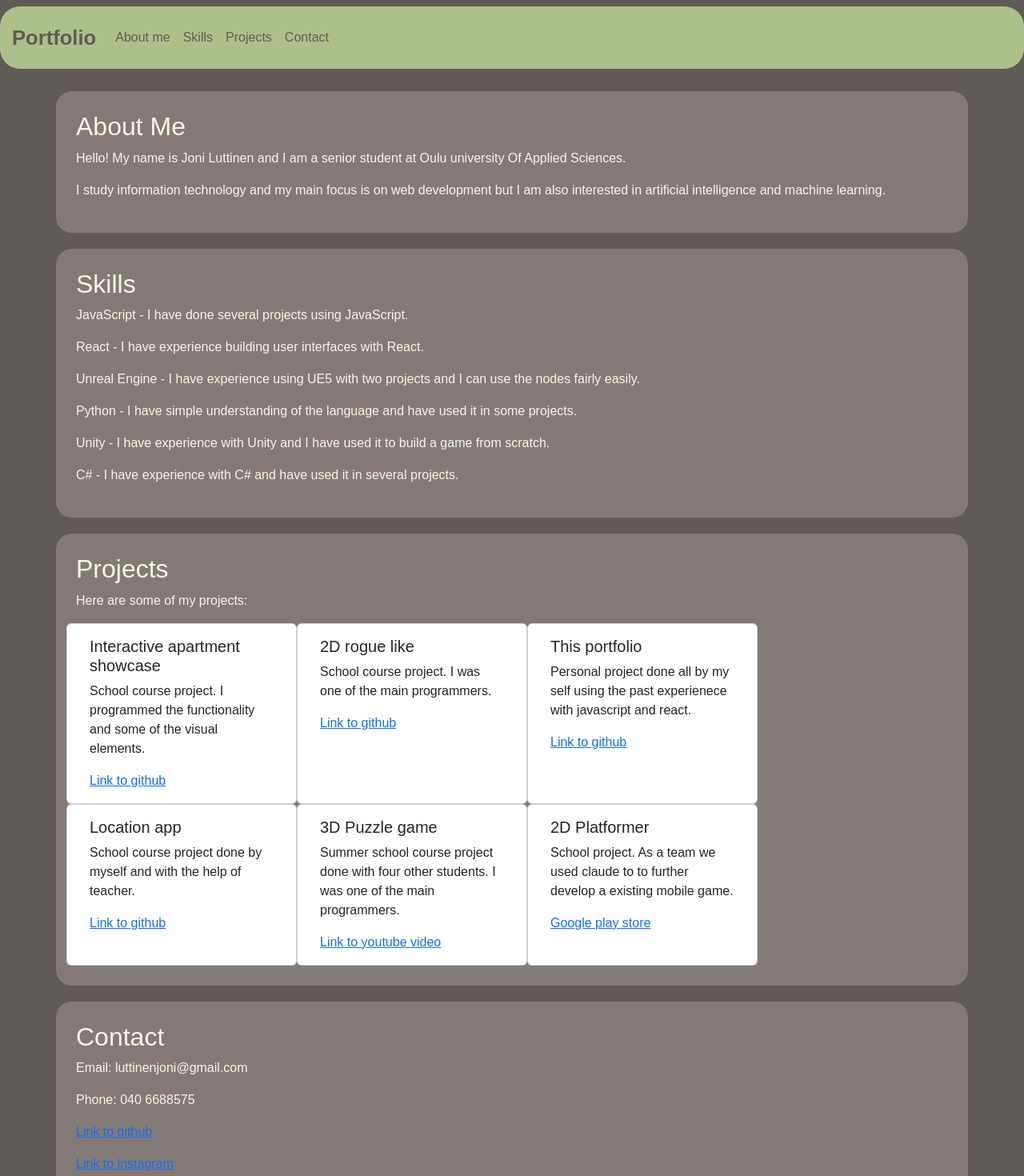
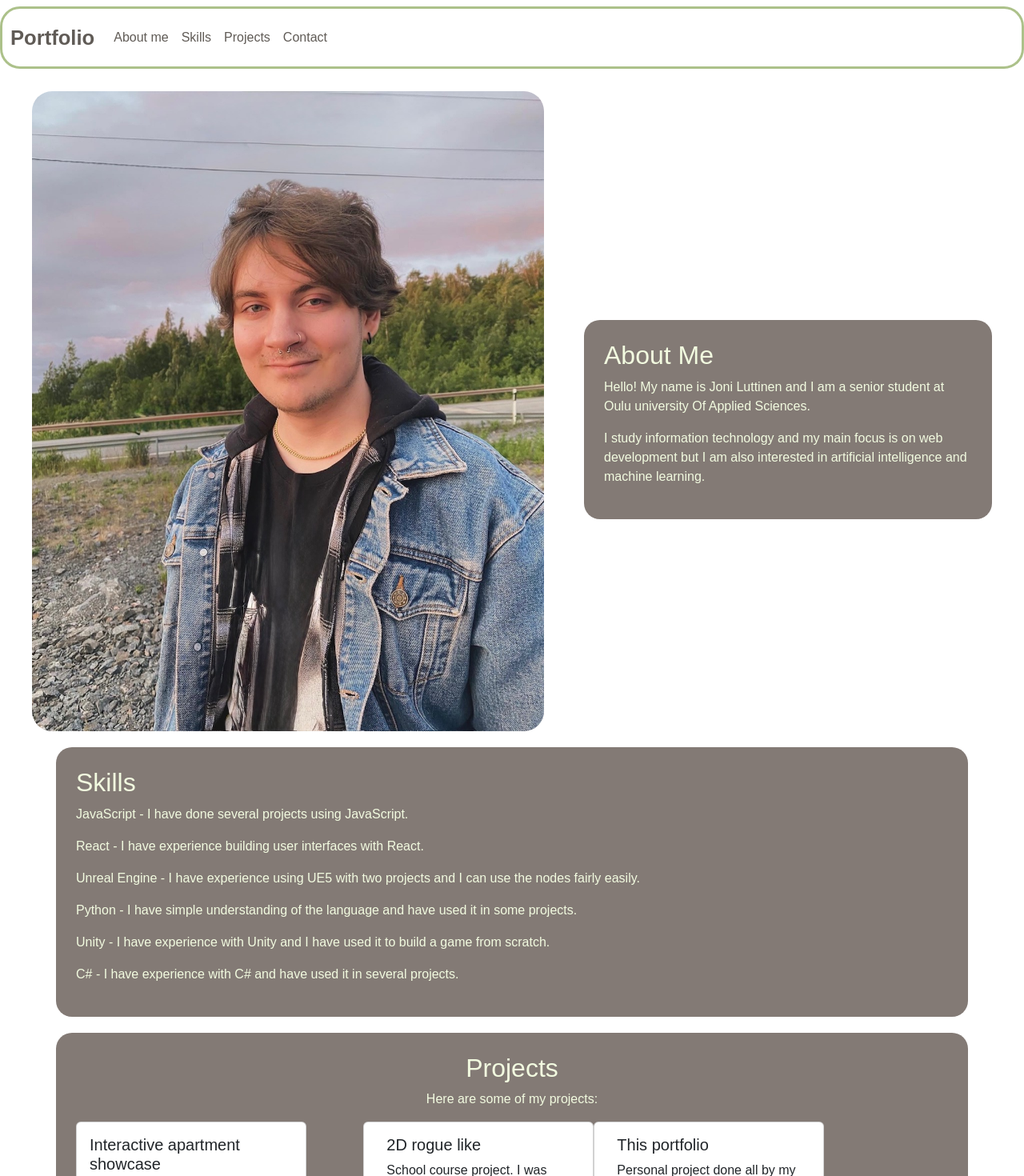
Before and after one commit to luttinenjoni/Portfolio_Website, a React (Vite) app in the folder pf-website/: page / in a window 1280 px wide. Shown: the top 1470 px of the page at 80% size. Built offline with nearby package versions, Linux system fonts and the light colour scheme.

Commit message:
Change: Styling

```diff
--- a/pf-website/src/index.css
+++ b/pf-website/src/index.css
@@ -1,6 +1,6 @@
 body {
   font-family: Arial, sans-serif;
-  background-color: #605B56;
+  background-color: #ffffff;
   color: #F2FBE0;
 
 }
--- a/pf-website/src/pages/AboutMe.jsx
+++ b/pf-website/src/pages/AboutMe.jsx
@@ -1,9 +1,11 @@
 import "../styles/AboutMe.css";
+import picture from "../assets/CV-kuva.jpg";
 
-function aboutMe() {
+function AboutMe() {
   return (
         <>
         <section id="aboutMe">
+        <img src={picture} alt="Profile picture" />
         <div className="container about">
             <h2>About Me</h2>
             <p>Hello! My name is Joni Luttinen and I am a senior student at Oulu university Of Applied Sciences.</p>
@@ -14,4 +16,4 @@ function aboutMe() {
     )
 }
 
-export default aboutMe
+export default AboutMe
--- a/pf-website/src/pages/Projects.jsx
+++ b/pf-website/src/pages/Projects.jsx
@@ -7,12 +7,14 @@ function Projects() {
             <div className="container projects">
                 <h2>Projects</h2>
                 <p>Here are some of my projects:</p>
-                <div className="row">
+                <div className="row g-4">
+                    <div className="col-md-4">
                         <div className="card" style={{ width: '18rem' }}>
                             <div className="card-body">
                                 <h5 className="card-title">Interactive apartment showcase</h5>
                                 <p className="card-text">School course project. I programmed the functionality and some of the visual elements.</p>
                                 <a href="https://github.com/Luova-innovaatio-Start-Lab-1/StartsLabUnrealEngine" className="card-link">Link to github</a>
+                            </div>
                         </div>
                     </div>
                     <div className="card" style={{ width: '18rem' }}>
--- a/pf-website/src/styles/AboutMe.css
+++ b/pf-website/src/styles/AboutMe.css
@@ -1,12 +1,22 @@
+#aboutMe { display: flex;
+  align-items: center;
+  justify-content: space-between;
+  gap: 50px;
+  max-width: 1200px;
+  margin: 20px auto; }
+
+#aboutMe img {
+  width: 800px;
+  height: 800px;
+  object-fit: contain;
+  border-radius: 25px;
+}
+
 .container.about {
-    flex-direction: column;
-    align-items: center;
-    justify-content: center;
-    border: 1px;
+    margin-right: 0;
     border-radius: 20px;
     background-color: #837A75;
     padding: 25px;
-    margin: 0 auto;
     margin-top: 20px;
     max-width: auto;
   }
--- a/pf-website/src/styles/Contact.css
+++ b/pf-website/src/styles/Contact.css
@@ -1,4 +1,5 @@
 .container.contact {
+    display: flex;
     flex-direction: column;
     align-items: center;
     justify-content: center;
--- a/pf-website/src/styles/NavBar.css
+++ b/pf-website/src/styles/NavBar.css
@@ -1,7 +1,8 @@
 .container-fluid {
-    padding: 15px 15px;
+    padding: 12px 10px;
     border-radius: 25px;
-    background-color: #ACC18A;
+    border: 3px solid #ACC18A;
+    background-color: #fff;
 }
 
 .navbar-brand {
--- a/pf-website/src/styles/Projects.css
+++ b/pf-website/src/styles/Projects.css
@@ -1,15 +1,13 @@
 .container.projects {
     display: flex;
     flex-direction: column;
-    align-items:flex-start;
-    border: 1px;
+    align-items: center;
+    justify-content: center;
     border-radius: 20px;
     background-color: #837A75;
     padding: 25px;
-    margin: 0 auto;
     margin-top: 20px;
-    max-width: auto;
-  }
+    }
 
 /* {
   colors:
--- a/pf-website/src/styles/Skills.css
+++ b/pf-website/src/styles/Skills.css
@@ -2,11 +2,9 @@
     display: flex;
     flex-direction: column;
     justify-content: center;
-    border: 1px;
     border-radius: 20px;
     background-color: #837A75;
     padding: 25px;
-    margin: 0 auto;
     margin-top: 20px;
     max-width: auto;
   }
```
Also changed, not shown: pf-website/src/assets/CV-kuva.jpg (added). Lines whose indentation alone changed are shown as unchanged.
